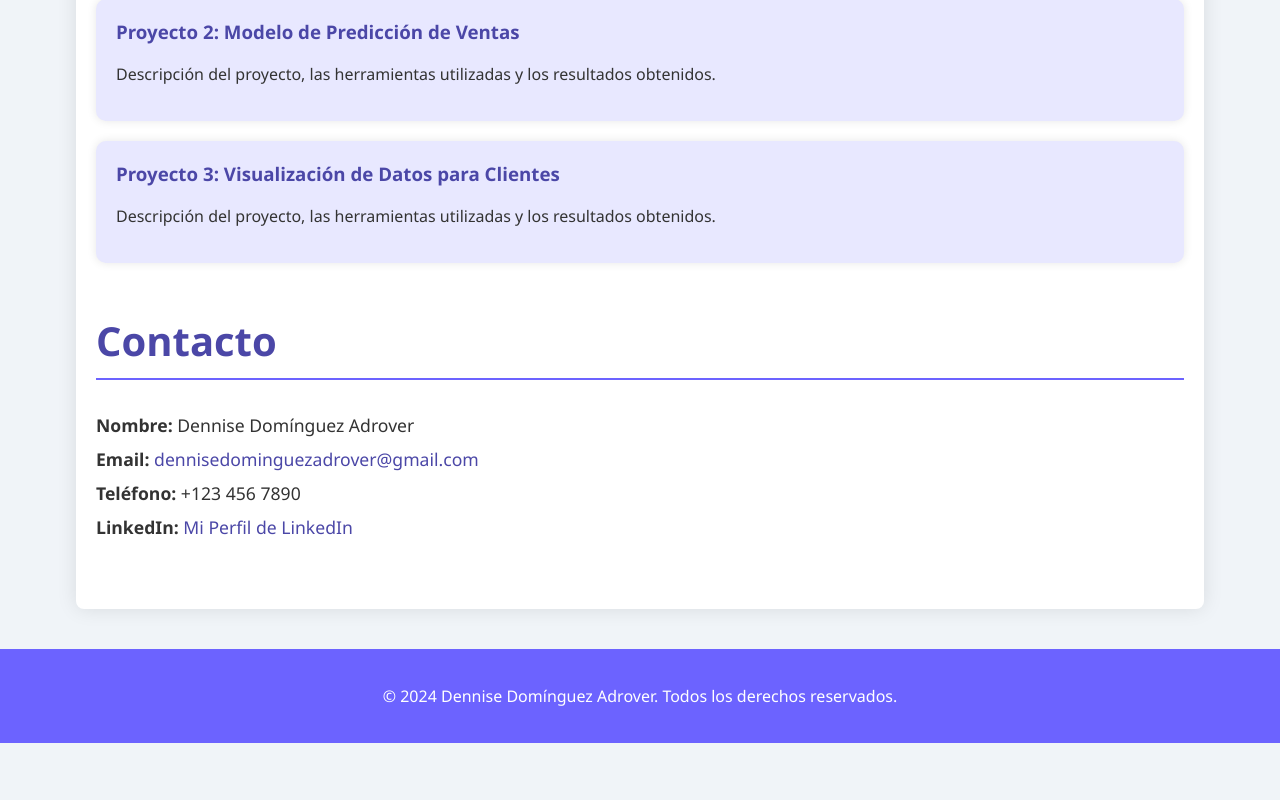
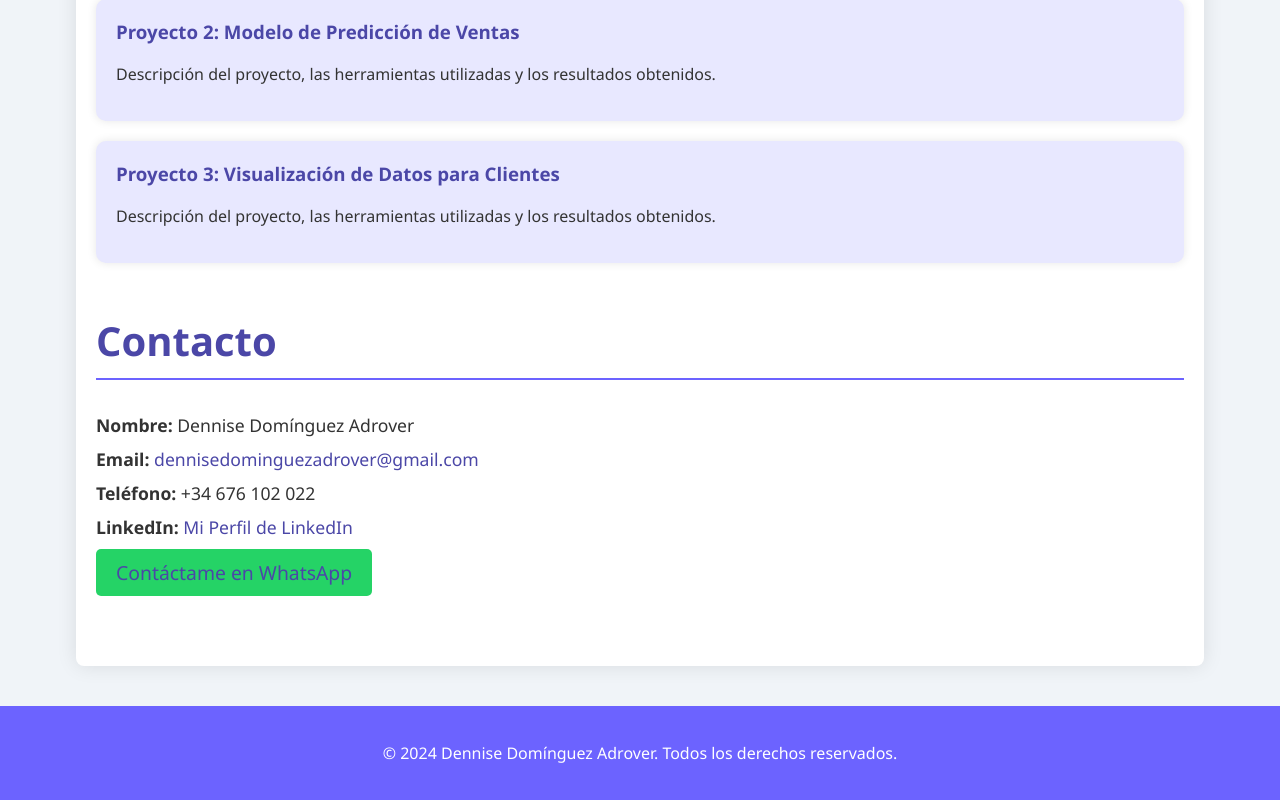
Before and after one commit to dda-science/dennise.github.io, a plain HTML site: page index.html in a window 1280 px wide. Shown: the part 780-1580 px from the top of the page. Before the commit the page ends 1523 px from the top, so only its background shows below. Drawn offline with Linux system fonts and the light colour scheme.

Commit message:
Update index.html
añadir boton whatsapp

```diff
--- a/index.html
+++ b/index.html
@@ -90,6 +90,18 @@
         .contact-info a:hover {
             text-decoration: underline;
         }
+        .whatsapp-button {
+            display: inline-block;
+            background-color: #25D366;
+            color: white;
+            padding: 10px 20px;
+            border-radius: 5px;
+            text-decoration: none;
+            font-size: 1.1em;
+        }
+        .whatsapp-button:hover {
+            background-color: #1DA851;
+        }
     </style>
 </head>
 <body>
@@ -128,8 +140,9 @@
             <ul class="contact-info">
                 <li><strong>Nombre:</strong> Dennise Domínguez Adrover</li>
                 <li><strong>Email:</strong> <a href="mailto:dennisedominguezadrover@gmail.com">dennisedominguezadrover@gmail.com</a></li>
-                <li><strong>Teléfono:</strong> +123 456 7890</li>
+                <li><strong>Teléfono:</strong> +34 676 102 022</li>
                 <li><strong>LinkedIn:</strong> <a href="https://www.linkedin.com/in/385346124" target="_blank">Mi Perfil de LinkedIn</a></li>
+                <li><a href="https://wa.me/34676102022" class="whatsapp-button" target="_blank">Contáctame en WhatsApp</a></li>
             </ul>
         </section>
     </div>
```
